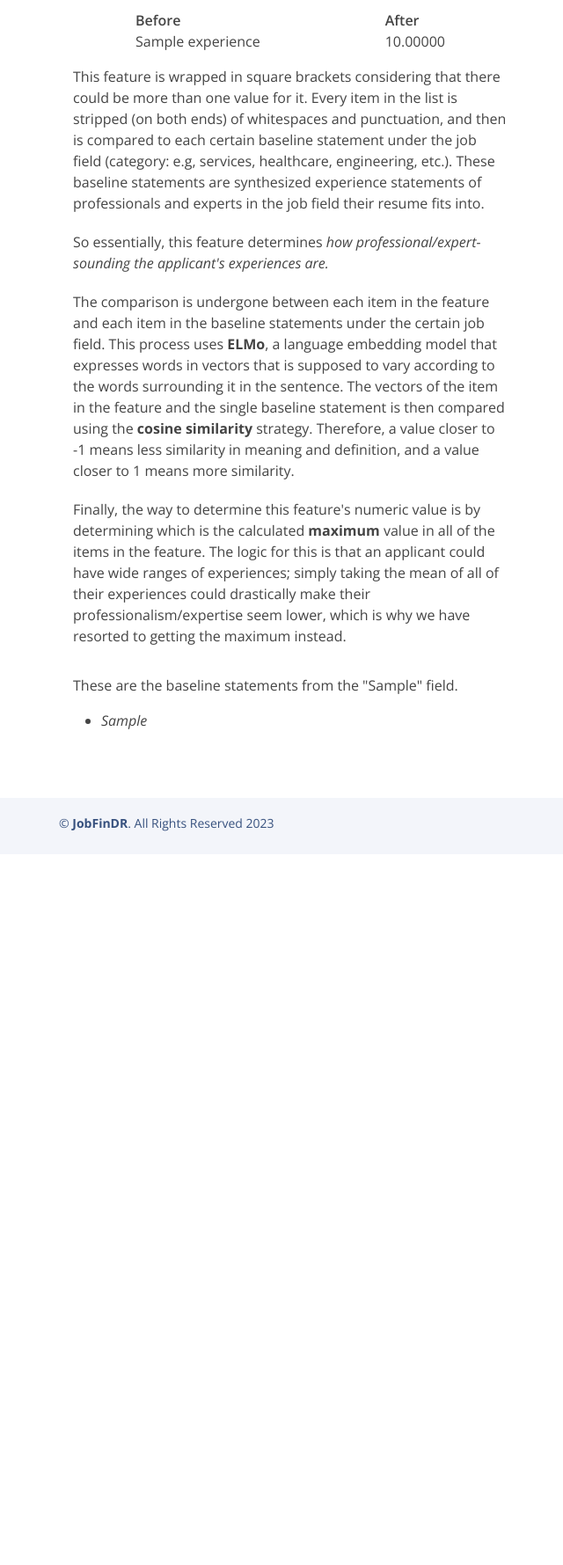
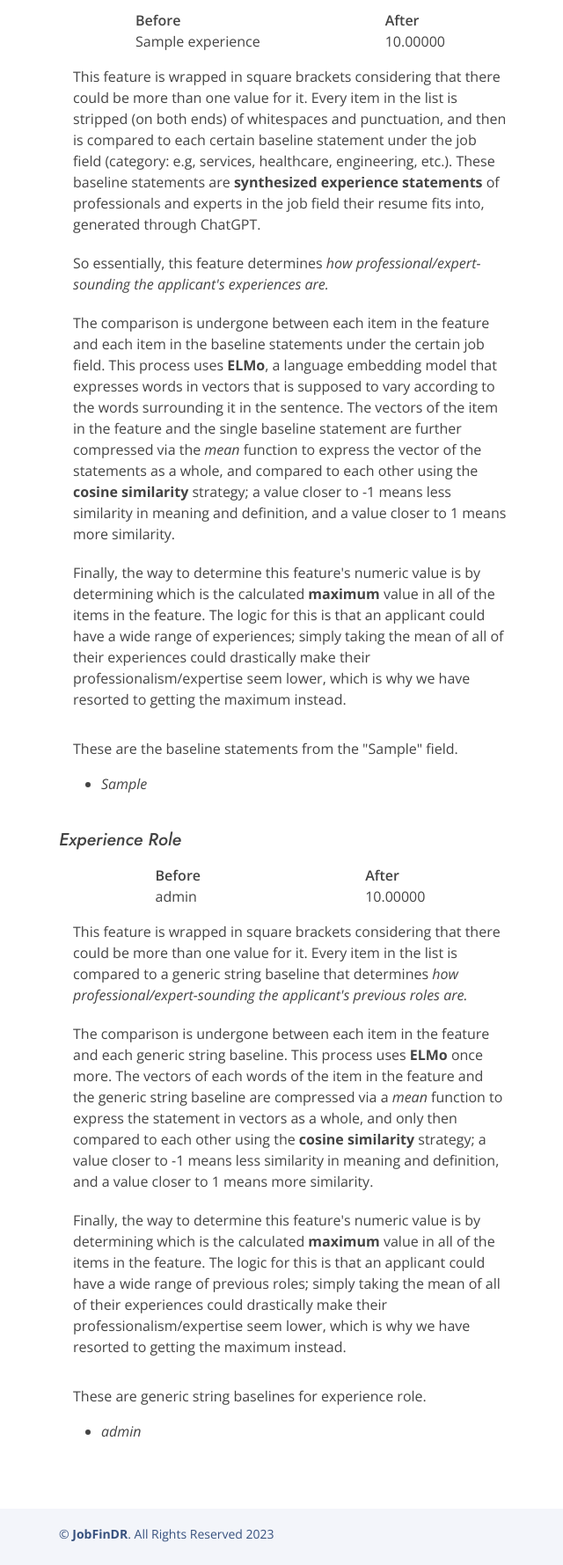
Before and after one commit to Nik0Mendoza/Job-FinDR, a Flask app: template templates/results.html in a window 1280 px wide. Shown: the part 1426-3205 px from the top of the page at 88% size, without its empty margins (15-655 px from the left). Before the commit the page ends 2371 px from the top, so only its background shows below. Run offline with Flask 3, Linux system fonts and the light colour scheme; the template is opened without the code that fills it: most values are stand-ins (such as "Sample title", 1, 10 or a date in 2020); some libraries are stand-ins or nearby versions.

Commit message:
add experience role feature preprocessing details in results

```diff
--- a/templates/results.html
+++ b/templates/results.html
@@ -151,9 +151,9 @@
                                         more than one value for it. Every item in the list is stripped (on both
                                         ends) of whitespaces and punctuation, and then is compared to each
                                         certain baseline statement under the job field (category: e.g, services,
-                                        healthcare, engineering, etc.). These baseline statements are synthesized
-                                        experience statements of professionals and experts in the job field their
-                                        resume fits into.
+                                        healthcare, engineering, etc.). These baseline statements are
+                                        <span class="fw-bold">synthesized experience statements</span> of professionals
+                                        and experts in the job field their resume fits into, generated through ChatGPT.
                                     </p>
                                     <p>
                                         So essentially, this feature determines <span class="fst-italic">how
@@ -165,16 +165,18 @@
                                         <span class="fw-bold">ELMo</span>, a language embedding model that
                                         expresses words in vectors that is supposed to vary according to the words
                                         surrounding it in the sentence. The vectors of the item in the feature and
-                                        the single baseline statement is then compared using the
-                                        <span class="fw-bold">cosine similarity</span> strategy. Therefore, a value
+                                        the single baseline statement are further compressed via the
+                                        <span class="fst-italic">mean</span> function to express the vector of the
+                                        statements as a whole, and compared to each other using the
+                                        <span class="fw-bold">cosine similarity</span> strategy; a value
                                         closer to -1 means less similarity in meaning and definition, and a value
                                         closer to 1 means more similarity.
                                     </p>
                                     <p>
                                         Finally, the way to determine this feature's numeric value is by determining
                                         which is the calculated <span class="fw-bold">maximum</span> value in all of
-                                        the items in the feature. The logic for this is that an applicant could have
-                                        wide ranges of experiences; simply taking the mean of all of their experiences
+                                        the items in the feature. The logic for this is that an applicant could have a
+                                        wide range of experiences; simply taking the mean of all of their experiences
                                         could drastically make their professionalism/expertise seem lower, which is
                                         why we have resorted to getting the maximum instead.
                                     </p>
@@ -186,7 +188,61 @@
                                     </p>
                                     <ul>
                                         {% for statement in experience_baselines[after_features["job_field"]] %}
-                                            <li class="fst-italic">{{ statement }}</li>
+                                        <li class="fst-italic">{{ statement }}</li>
+                                        {% endfor %}
+                                    </ul>
+                                </div>
+                            </div>
+                        </div>
+
+                        <div>
+                            <h5 class="fst-italic">Experience Role</h5>
+                            <div class="ms-3">
+                                <div class="d-flex mt-3 justify-content-around">
+                                    <div class="d-flex flex-column align-items-start">
+                                        <span class="fw-semibold">Before</span>
+                                        {% for role in before_features['experience_role'] %}
+                                        <span>{{ role }}</span>
+                                        {% endfor %}
+                                    </div>
+                                    <div class="d-flex flex-column align-items-start">
+                                        <span class="fw-semibold">After</span>
+                                        <span>{{ "{:.5f}".format(after_features['experience']) }}</span>
+                                    </div>
+                                </div>
+                                <div class="d-flex flex-column mt-3 gap-1">
+                                    <p>
+                                        This feature is wrapped in square brackets considering that there could be
+                                        more than one value for it. Every item in the list is compared to a generic
+                                        string baseline that determines <span class="fst-italic">how
+                                            professional/expert-sounding the applicant's previous roles are.</span>
+                                    </p>
+                                    <p>
+                                        The comparison is undergone between each item in the feature and each generic
+                                        string baseline. This process uses <span class="fw-bold">ELMo</span> once more.
+                                        The vectors of each words of the item in the feature and the generic string
+                                        baseline are compressed via a <span class="fst-italic">mean</span> function
+                                        to express the statement in vectors as a whole, and only then compared to each
+                                        other using the <span class="fw-bold">cosine similarity</span> strategy; a value
+                                        closer to -1 means less similarity in meaning and definition, and a value closer
+                                        to 1 means more similarity.
+                                    </p>
+                                    <p>
+                                        Finally, the way to determine this feature's numeric value is by determining
+                                        which is the calculated <span class="fw-bold">maximum</span> value in all of
+                                        the items in the feature. The logic for this is that an applicant could have a
+                                        wide range of previous roles; simply taking the mean of all of their experiences
+                                        could drastically make their professionalism/expertise seem lower, which is
+                                        why we have resorted to getting the maximum instead.
+                                    </p>
+                                </div>
+                                <div class="mt-3">
+                                    <p>
+                                        These are generic string baselines for experience role.
+                                    </p>
+                                    <ul>
+                                        {% for role in role_baselines %}
+                                            <li class="fst-italic">{{ role }}</li>
                                         {% endfor %}
                                     </ul>
                                 </div>
```
